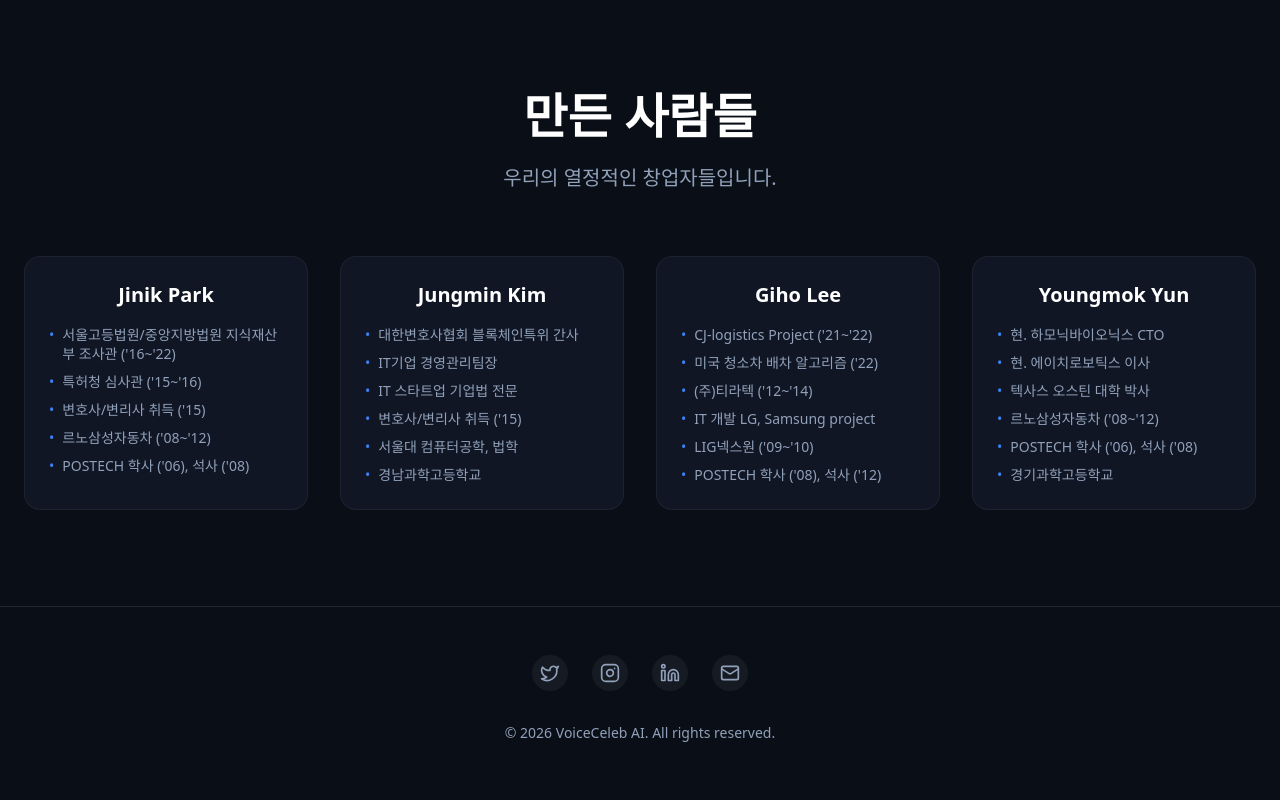
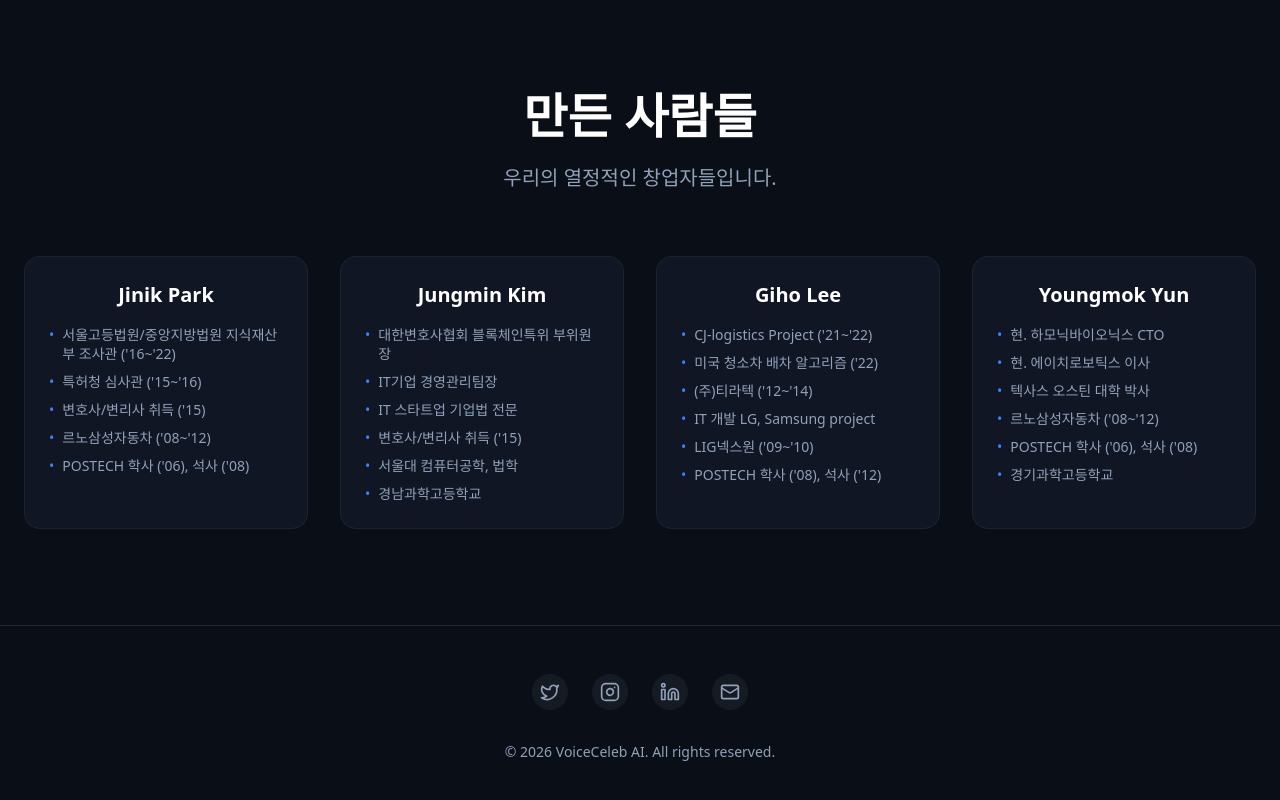
Before and after one commit to lawbase/voiceceleb, a Next.js app: page / in a window 1280 px wide. Shown: the part 3677-4477 px from the top of the page. Built offline with nearby package versions, Linux system fonts and the light colour scheme.

Commit message:
fix: update Jungmin Kim's job title

```diff
--- a/src/data/translations.js
+++ b/src/data/translations.js
@@ -76,7 +76,7 @@ export const translations = {
         {
           name: "Jungmin Kim",
           desc: [
-            "Sec., Blockchain Special Committee of Korean Bar Assoc.",
+            "Vice Chair, Blockchain Special Committee of Korean Bar Assoc.",
             "Head of Management, IT Company",
             "Specialized Attorney for IT Startups",
             "Obtained Attorney/Patent Attorney License ('15)",
@@ -221,7 +221,7 @@ export const translations = {
         {
           name: "Jungmin Kim",
           desc: [
-            "대한변호사협회 블록체인특위 간사",
+            "대한변호사협회 블록체인특위 부위원장",
             "IT기업 경영관리팀장",
             "IT 스타트업 기업법 전문",
             "변호사/변리사 취득 ('15)",
```
